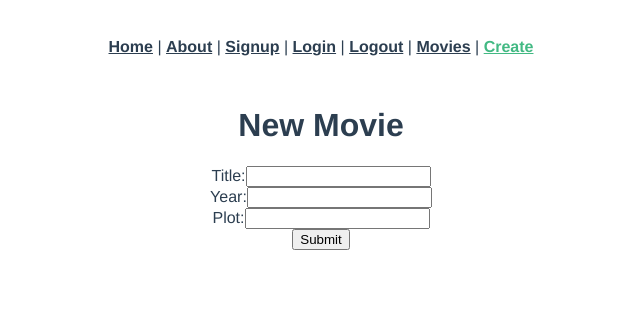
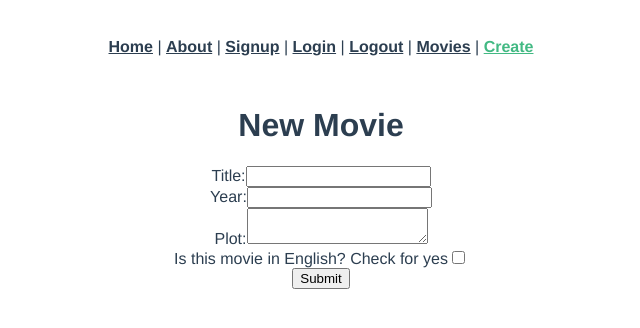
Before and after one commit to jcharrison12/movie-vue-app, a Vue app: page /movies/new in a window 1280 px wide. Shown: the top 328 px of the page, without its empty margins (319-959 px from the left). Built offline with nearby package versions, Linux system fonts and the light colour scheme.

Commit message:
Adds labels to MoviesNew form and changes plot input field to textarea instead of text (makes the box bigger) and adds a checkbox for english boolean

```diff
--- a/src/views/MoviesIndex.vue
+++ b/src/views/MoviesIndex.vue
@@ -6,6 +6,7 @@
       </router-link>
       <h2>{{ movie.year }}</h2>
       <p>{{ movie.plot }}</p>
+      <p>English?: {{ movie.english }}</p>
     </div>
   </div>
 </template>
--- a/src/views/MoviesNew.vue
+++ b/src/views/MoviesNew.vue
@@ -6,16 +6,19 @@
         <li v-for="error in errors" v-bind:key="error">{{ error }}</li>
       </ul>
       <div>
-        <label>Title:</label>
-        <input type="text" v-model="newMovieParams.title" />
+        <label for="title">Title:</label>
+        <input id="title" type="text" v-model="newMovieParams.title" />
       </div>
       <div>
-        <label>Year:</label>
-        <input type="text" v-model="newMovieParams.year" />
+        <label for="year">Year:</label>
+        <input id="year" type="text" v-model="newMovieParams.year" />
       </div>
       <div>
-        <label>Plot:</label>
-        <input type="text" v-model="newMovieParams.plot" />
+        <label for="plot">Plot:</label>
+        <textarea id="plot" type="text" v-model="newMovieParams.plot"></textarea>
+        <br />
+        <label for="english">Is this movie in English? Check for yes</label>
+        <input type="checkbox" id="english" v-model="newMovieParams.english" />
       </div>
       <input type="submit" value="Submit" />
     </form>
```
